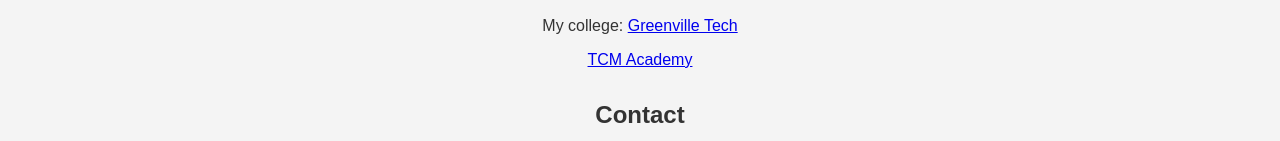
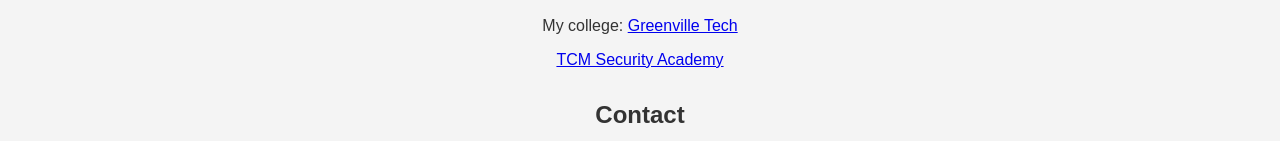
Before and after one commit to BustedKnuckleSec/home, a plain HTML site: page index.html in a window 1280 px wide. Shown: the part 229-370 px from the top of the page. Drawn offline with Linux system fonts and the light colour scheme.

Commit message:
Update index.html

```diff
--- a/index.html
+++ b/index.html
@@ -59,7 +59,7 @@
         <section id="home">
             <h2>Educational Resources</h2>
             <p>My college: <a href="https://www.gvltec.edu">Greenville Tech</a></p>
-            <a href="https://www.tcmacademy.com">TCM Academy</a>
+            <a href="https://academy.tcm-sec.com">TCM Security Academy</a>
         </section>
         <section id="contact">
             <h2>Contact</h2>
```
